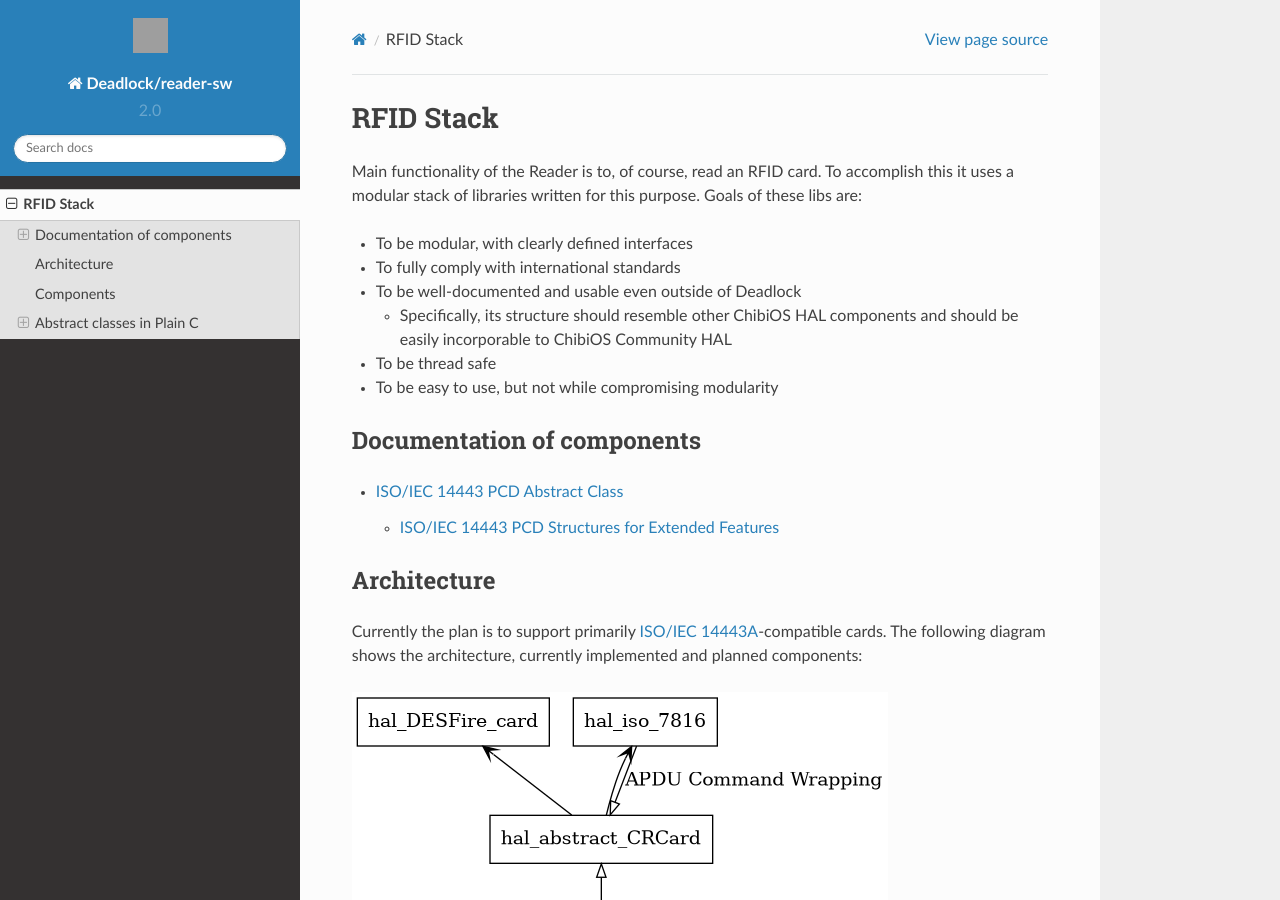
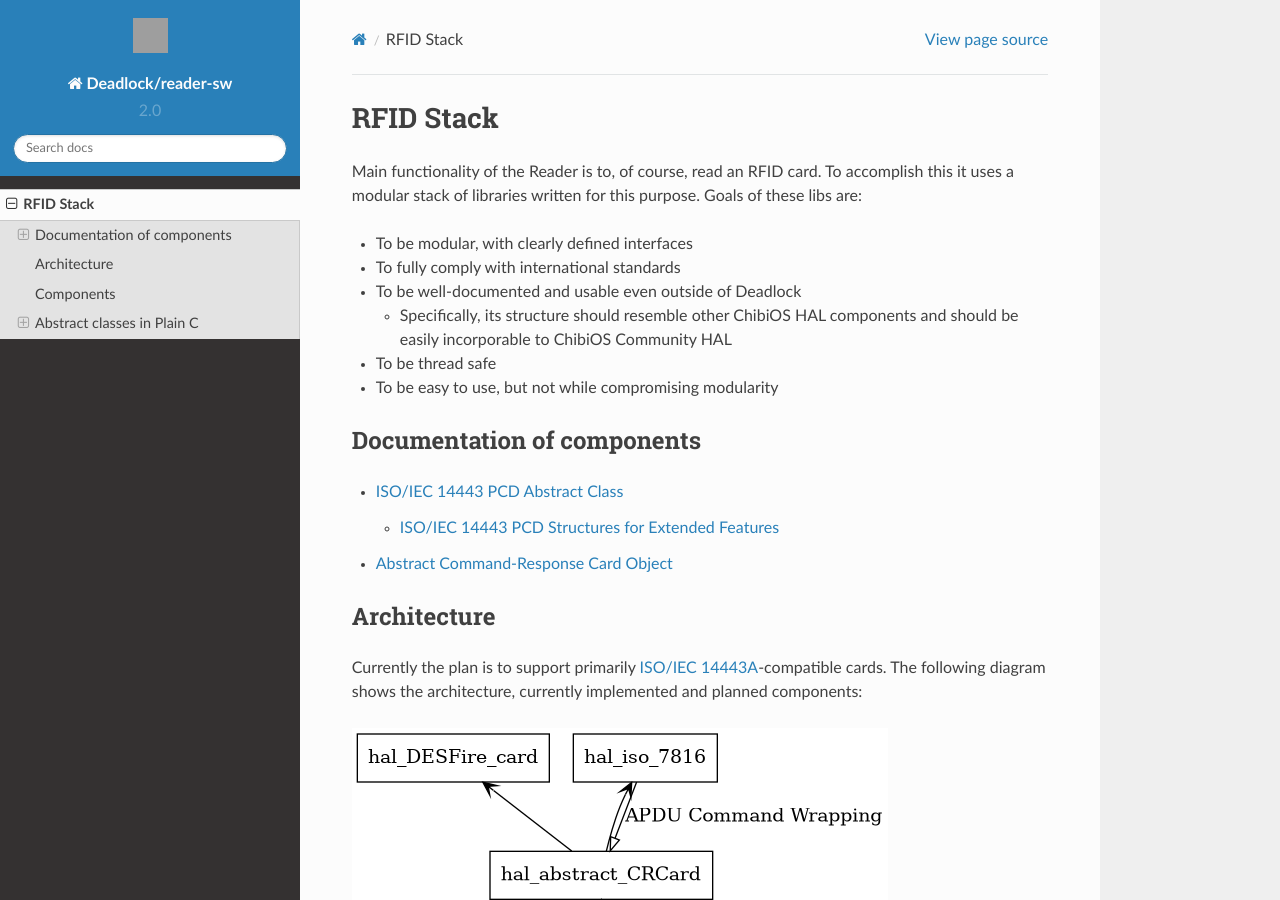
Before and after one commit to fmfi-svt-deadlock/reader-sw, a Sphinx documentation site: the page built from docs/rfid_stack/index.md, in a window 1280 px wide and 900 px high. Built offline with Sphinx 7.4.7 and the Read the Docs theme 2.0.0, drawn with Linux system fonts in a browser that asks for light colours; grey boxes are pictures that could not be loaded.

Commit message:
[RFID Refactor] Define abstract CRCard API

````diff
--- /dev/null
+++ b/docs/rfid_stack/hal_abstract_CRCard.md
@@ -0,0 +1,8 @@
+Abstract Command-Response Card Object
+=====================================
+
+```eval_rst
+
+.. doxygenfile:: hal/include/hal_abstract_CRCard.h
+
+```
--- a/docs/rfid_stack/index.md
+++ b/docs/rfid_stack/index.md
@@ -17,6 +17,7 @@
     :maxdepth: 2
 
     hal_abstract_iso14443_pcd
+    hal_abstract_CRCard
 ```
 
 Architecture
````
Also changed, not shown: 1 other file.
